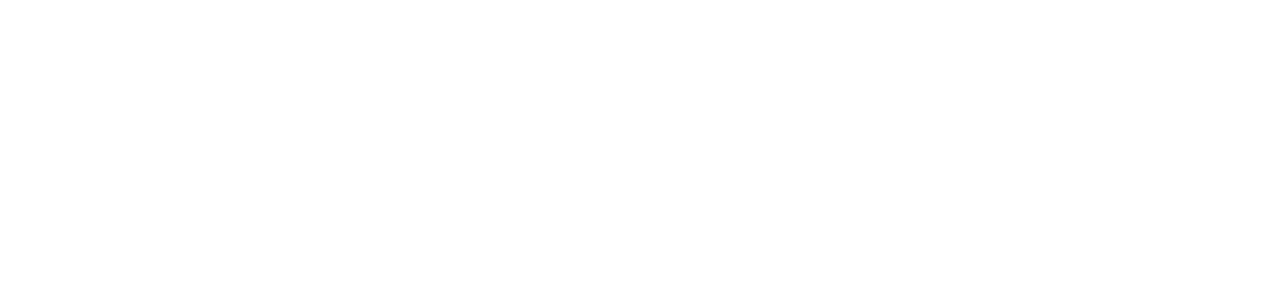
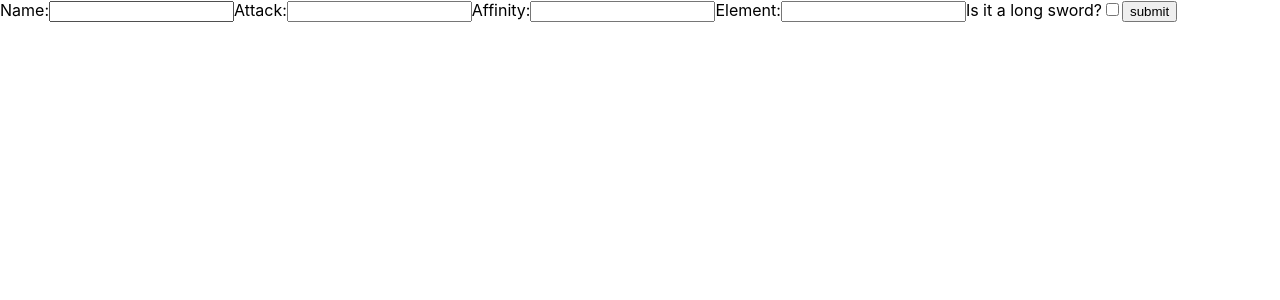
Before and after one commit to hunterdanielson/lab-08-frontend, a React (Create React App) app: page /form in a window 1280 px wide. Shown: the top 300 px of the page. Built offline with nearby package versions, Linux system fonts and the light colour scheme.

Commit message:
links, individual item

```diff
--- a/src/AboutMePage.js
+++ b/src/AboutMePage.js
@@ -4,7 +4,12 @@ export default class AboutMePage extends Component {
     render() {
         return (
             <div>
-                stuff about me
+                <h1>Hunter Danielson</h1>
+                <ul>
+                    <li>Software Developer</li>
+                    <li>Monster Hunter Fan</li>
+                    <li>Longsword Player</li>
+                </ul>
             </div>
         )
     }
--- a/src/App.js
+++ b/src/App.js
@@ -6,7 +6,8 @@ import {
 } from "react-router-dom";
 import HomePage from './HomePage.js';
 import AboutMePage from './AboutMePage.js';
-
+import FormPage from './FormPage.js';
+import DetailPage from './DetailPage.js';
 
 export default class App extends Component {
     render() {
@@ -20,9 +21,19 @@ export default class App extends Component {
                             render={(routerProps) => <HomePage {...routerProps} />}
                         />
                          <Route
+                            path="/weapons/:id"
+                            exact
+                            render={(routerProps) => <DetailPage {...routerProps} />}
+                        />
+                         <Route
                             path="/about"
                             exact
                             render={(routerProps) => <AboutMePage {...routerProps} />}
+                        />
+                          <Route
+                            path="/form"
+                            exact
+                            render={(routerProps) => <FormPage {...routerProps} />}
                         />
 
                     </Switch>
--- /dev/null
+++ b/src/DetailPage.js
@@ -0,0 +1,24 @@
+import React, { Component } from 'react';
+import request from 'superagent';
+import ListItem from './ListItem';
+import loading from './loading.gif';
+
+export default class DetailPage extends Component {
+    state = { data: null }
+    async componentDidMount() {
+        const data = await request.get(`https://serene-scrubland-75154.herokuapp.com/weapons/${this.props.match.params.id}`);
+        this.setState({ data: data.body })
+    }
+    render() {
+        console.log(this.state.data)
+        return (
+            <div>
+                {
+                    this.state.data
+                    ? <ListItem weapon={this.state.data[0]} />
+                    : <img src={loading} alt='loading' />
+                }
+            </div>
+        )
+    }
+}
--- /dev/null
+++ b/src/FormPage.js
@@ -0,0 +1,34 @@
+import React, { Component } from 'react'
+
+export default class FormPage extends Component {
+    render() {
+        return (
+            <div>
+                <form>
+                    <label>
+                        Name:
+                        <input type="text" name="name" />
+                    </label>
+                    <label>
+                        Attack:
+                        <input type="number" name="attack" />
+                    </label>
+                    <label>
+                        Affinity:
+                        <input type="number" name="affinity" />
+                    </label>
+                    <label>
+                        Element:
+                        <input type="text" name="element" />
+                    </label>
+                    <label>
+                        Is it a long sword?
+                        <input type="checkbox" name="is_longsword" value="true" />
+                    </label>
+                    <input type="submit" value="submit" />
+                </form>
+
+            </div>
+        )
+    }
+}
--- a/src/HomePage.js
+++ b/src/HomePage.js
@@ -1,12 +1,15 @@
 import React, { Component } from 'react'
 import List from './List.js';
+import { Link } from 'react-router-dom';
 
 export default class HomePage extends Component {
     render() {
         return (
             <div>
+                <Link to="/about">About</Link>
+                <br/>
+                <Link to="/form">Form</Link>
                 <List />
-
             </div>
         )
     }
--- a/src/List.js
+++ b/src/List.js
@@ -1,9 +1,10 @@
 import React, { Component } from 'react'
 import request from 'superagent';
 import ListItem from './ListItem.js';
+import loading from './loading.gif';
 
 export default class List extends Component {
-    state = { data:null }
+    state = { data: null }
     async componentDidMount() {
         const data = await request.get(`https://serene-scrubland-75154.herokuapp.com/weapons`);
         this.setState({ data: data.body })
@@ -12,9 +13,13 @@ export default class List extends Component {
         console.log(this.state.data)
         return (
             <div>
-                {this.state.data && this.state.data.map(weapon => {
+                <h1>Monster Hunter World Weapons</h1>
+                {this.state.data
+                ? this.state.data.map(weapon => {
                     return <ListItem weapon={weapon}/>
-                })}
+                })
+                : <img src={loading} alt="loading"/>
+            }
             </div>
         )
     }
--- a/src/ListItem.js
+++ b/src/ListItem.js
@@ -1,17 +1,23 @@
-import React, { Component } from 'react'
+import React, { Component } from 'react';
+import { Link } from 'react-router-dom';
 
 export default class ListItem extends Component {
     render() {
         const weapon = this.props.weapon;
         return (
             <div>
-                <h2>{weapon.name}</h2>
+                <Link to={`/weapons/${weapon.id}`}>
+                    <h2>{weapon.name}</h2>
+                </Link>
                 <section>Stats:
                     <div>Attack: {weapon.attack}</div>
                     <div>Affinity: {weapon.affinity}</div>
                 </section>
                 <p>Element: {weapon.element}</p>
-                {weapon.is_longsword && <p>It's a longsword</p>}
+                {weapon.is_longsword
+                ? <p>It's a longsword</p>
+                : <p>It's a hammer</p>
+            }
             </div>
         )
     }
```
Also changed, not shown: src/App.css (deleted, +0 -38 lines), src/loading.gif (added), src/logo.svg (deleted).
